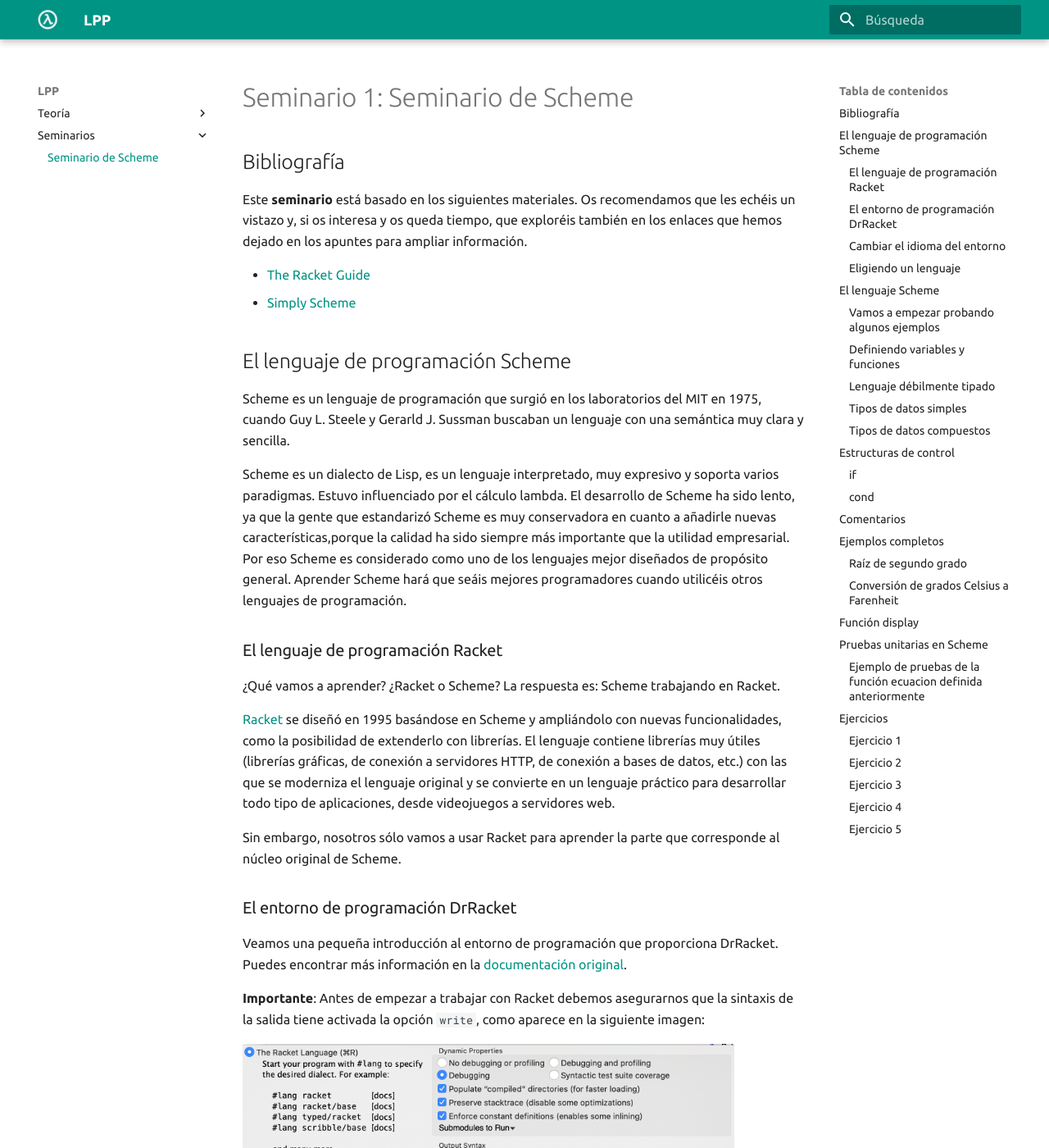
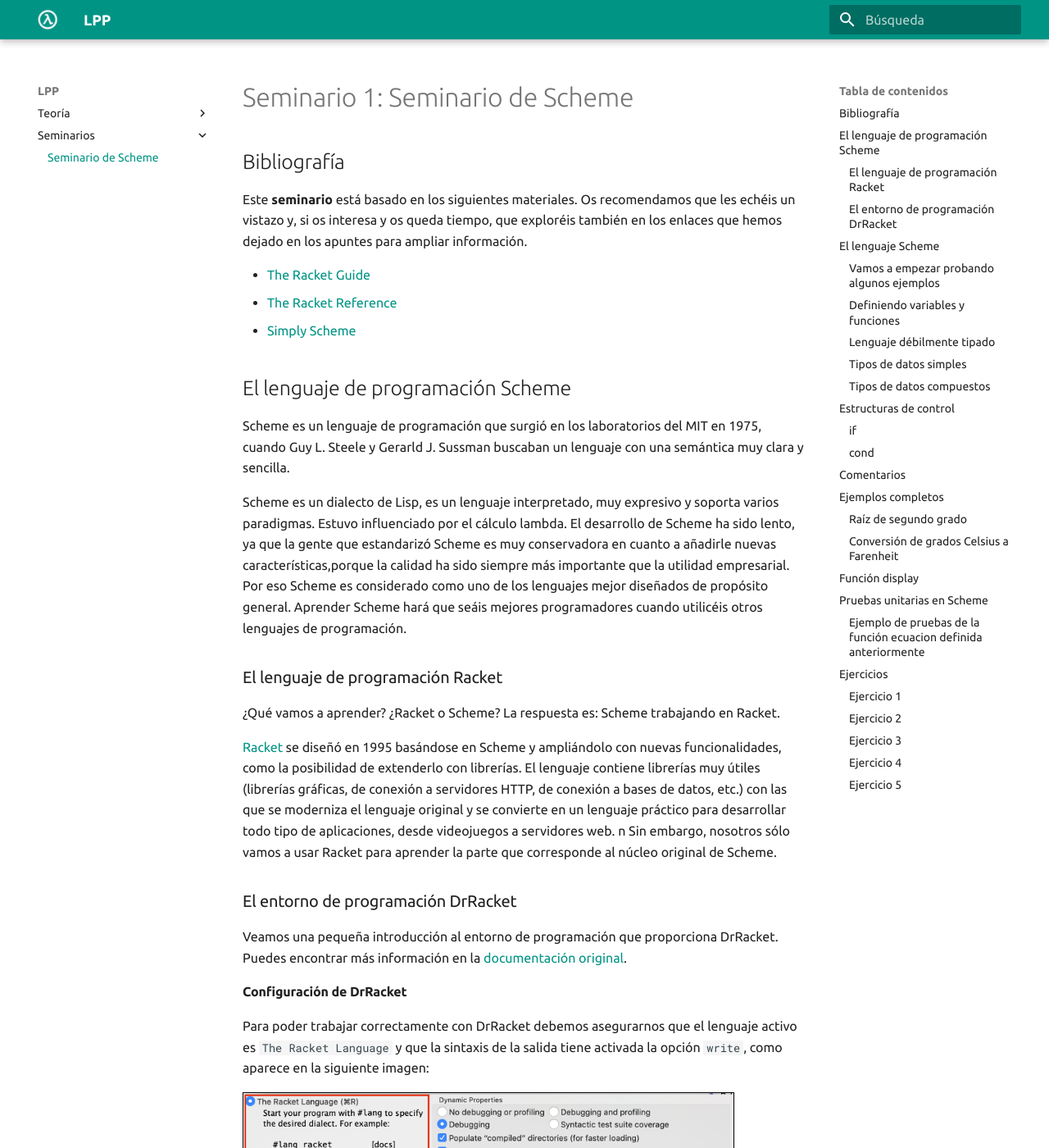
Before and after one commit to domingogallardo/apuntes-lpp, an MkDocs documentation site: the page built from docs/seminarios/seminario1-scheme/seminario1-scheme.md, in a window 1280 px wide and 1400 px high. Shown: the whole window at 82% size. Built offline with MkDocs 1.6.1 and Material for MkDocs 9.7.7, drawn with Linux system fonts in a browser that asks for light colours; formulas are drawn with MathJax 3; some of the changed text lies outside the part shown.

Commit message:
Correcciones

````diff
--- a/docs/seminarios/seminario1-scheme/seminario1-scheme.md
+++ b/docs/seminarios/seminario1-scheme/seminario1-scheme.md
@@ -7,8 +7,9 @@ recomendamos que les echéis un vistazo y, si os interesa y os queda
 tiempo, que exploréis también en los enlaces que hemos dejado en los
 apuntes para ampliar información.
 
-* [The Racket Guide](https://docs.racket-lang.org/guide/)
-* [Simply Scheme](http://www.eecs.berkeley.edu/~bh/ss-toc2.html)
+- [The Racket Guide](https://docs.racket-lang.org/guide/)
+- [The Racket Reference](https://docs.racket-lang.org/reference/)
+- [Simply Scheme](http://www.eecs.berkeley.edu/~bh/ss-toc2.html)
 
 ## El lenguaje de programación Scheme
 
@@ -39,7 +40,7 @@ conexión a servidores HTTP, de conexión a bases de datos, etc.) con
 las que se moderniza el lenguaje original y se convierte en un
 lenguaje práctico para desarrollar todo tipo de aplicaciones, desde
 videojuegos a servidores web.
-
+n
 Sin embargo, nosotros sólo vamos a usar Racket para aprender la parte
 que corresponde al núcleo original de Scheme.
 
@@ -49,11 +50,14 @@ Veamos una pequeña introducción al entorno de programación que
 proporciona DrRacket. Puedes encontrar más información en la
 [documentación original](http://docs.racket-lang.org/drracket/index.html).
 
-**Importante**: Antes de empezar a trabajar con Racket debemos
-asegurarnos que la sintaxis de la salida tiene activada la opción
-`write`, como aparece en la siguiente imagen:
+#### Configuración de DrRacket
 
-<img src="imagenes/output-syntax.png" width="600px"/>
+Para poder trabajar correctamente con DrRacket debemos asegurarnos que
+el lenguaje activo es `The Racket Language` y que la sintaxis de la
+salida tiene activada la opción `write`, como aparece en la siguiente
+imagen:
+
+<img src="imagenes/output-syntax.png" width="600px" style="border:1px solid black;"/>
 
 Podemos modificar esa opción con los siguientes menús:
 
@@ -64,11 +68,16 @@ Esta opción determina la sintaxis de la salida del intérprete del
 lenguaje, que va a ser uno de los elementos fundamentales para
 aprender Scheme.
 
+!!! Warning "Aviso"
+    Una vez seleccionadas estas opciones, la configuración se guarda en
+    las preferencias del usuario. En los laboratorios de la EPS hay
+    que realizar la configuración al comienzo de cada sesión.
+
 Cuando lanzamos DrRacket, vemos que tiene tres partes: una fila de
 botones arriba, dos paneles de edición en el medio y una barra de
 estado abajo.
 
-<img src="imagenes/racket1.png" width="500px"/>
+<img src="imagenes/racket1.png" width="500px" style="border:1px solid black;"/>
 
 El panel de edición superior es la ventana de definiciones. Se utiliza
 para implementar funciones, como la función `cuadrado` en el ejemplo. El
@@ -79,17 +88,6 @@ de definiciones_, haciendo que esas definiciones estén disponibles en
 la ventana de interacción. Así, dada la definición de `cuadrado`,
 después de pulsar _Run_, podemos teclear la expresión `(cuadrado 2)` en
 el intérprete, se evaluará y mostrará el resultado, en este caso 4.
-
-### Cambiar el idioma del entorno
-
-Podemos interactuar con el entorno en el idioma que queramos. Si
-queremos tenerlo por ejemplo en español, vamos al menú _Help ->
-Interactúa con DrRacket en español_. Nos aparecerá un diálogo que nos
-obligará a reiniciar el intérprete para aceptar los cambios.
-
-<img src="imagenes/racket2.png" width="400px"/>
-
-### Eligiendo un lenguaje
 
 DrRacket soporta muchos lenguajes y dialectos de Scheme. Nosotros
 vamos a utilizar el lenguaje por defecto, el lenguaje _Racket_. Para
@@ -107,7 +105,30 @@ ello no es necesario realizar nada, sólo asegurarnos de lo siguiente:
 3. Finalmente, si pulsamos el botón _Run_ (Ejecutar) comprobaremos que
    se carga ese lenguaje en el intérprete.
 
-<img src="imagenes/racket3.png" width="500px"/>
+<img src="imagenes/racket3.png" width="500px" style="border:1px solid black;"/>
+
+#### Cambiar el idioma del entorno ####
+
+Podemos interactuar con el entorno en el idioma que queramos. Si
+queremos tenerlo por ejemplo en español, vamos al menú _Help ->
+Interactúa con DrRacket en español_. Nos aparecerá un diálogo que nos
+obligará a reiniciar el intérprete para aceptar los cambios.
+
+<img src="imagenes/racket2.png" width="400px" style="border:1px solid black;"/>
+
+#### Cómo escribir en el intérprete ####
+
+En la ventana inferior se encuentra el intérprete de Racket. El
+intérprete realiza un bucle en el que se lee una expresión, se evalúa
+su resultado y se imprime. A este tipo de bucle se denomina en inglés
+REPL (_Read-Evaluate-Print Loop_).
+
+Las expresiones que escribimos en el intérprete se guardan en un
+_buffer_. Podemos recuperar las expresiones anteriores y movernos por
+ese _buffer_ usando las siguientes combinaciones de teclas:
+
+- `ESC` + `p` (Previous) / `n` (Next) (Mac)
+- `CTRL` + flecha arriba/abajo (Linux, Windows)
 
 ## El lenguaje Scheme
 
@@ -240,7 +262,8 @@ intérprete no detectará ningún error y permitirá asignar a los
 argumentos `x` e `y` esos datos. El error se produce en el momento en
 que se intenta evaluar la multiplicación.
 
-Lo podemos comprobar con el siguiente ejemplo:
+Lo podemos comprobar con el siguiente ejemplo, en el que se muestra el
+mensaje de error resultante:
 
 ```racket
 > (suma-cuadrados 10 "hola")
````
Also changed, not shown: other parts of docs/seminarios/seminario1-scheme/seminario1-scheme.md (+6 -5 lines), docs/seminarios/seminario1-scheme/imagenes/output-syntax.png.
